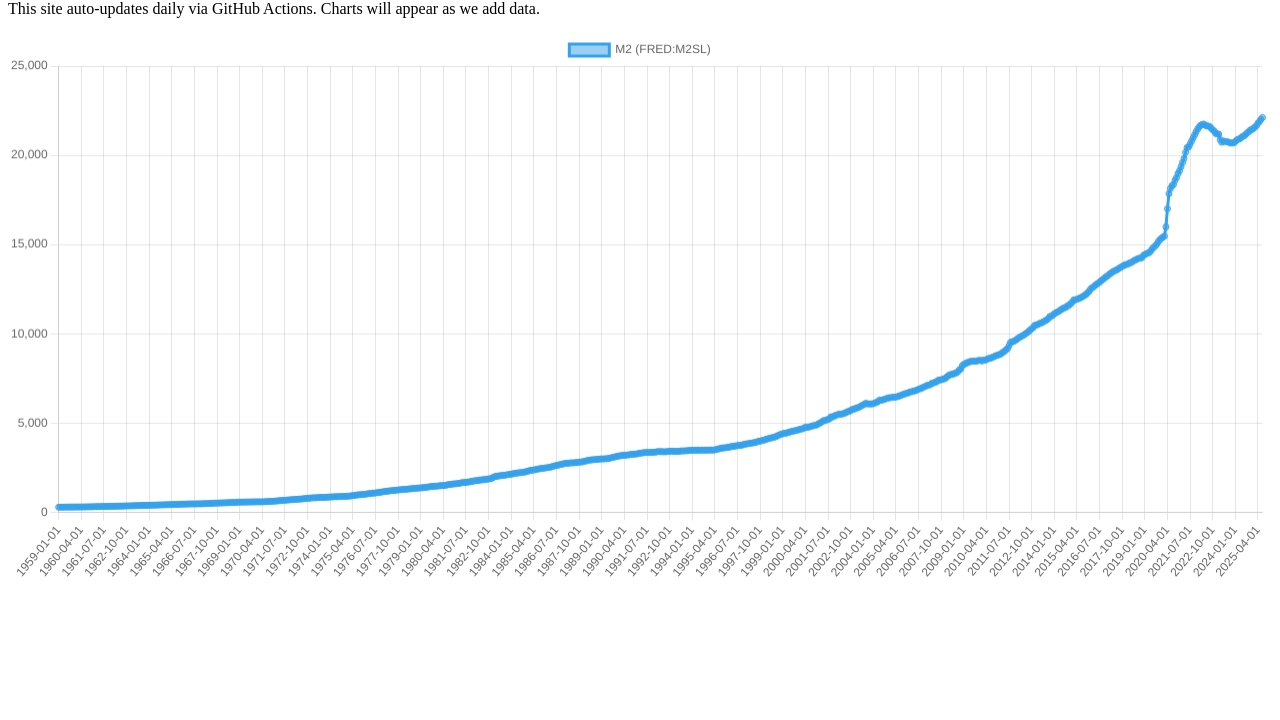
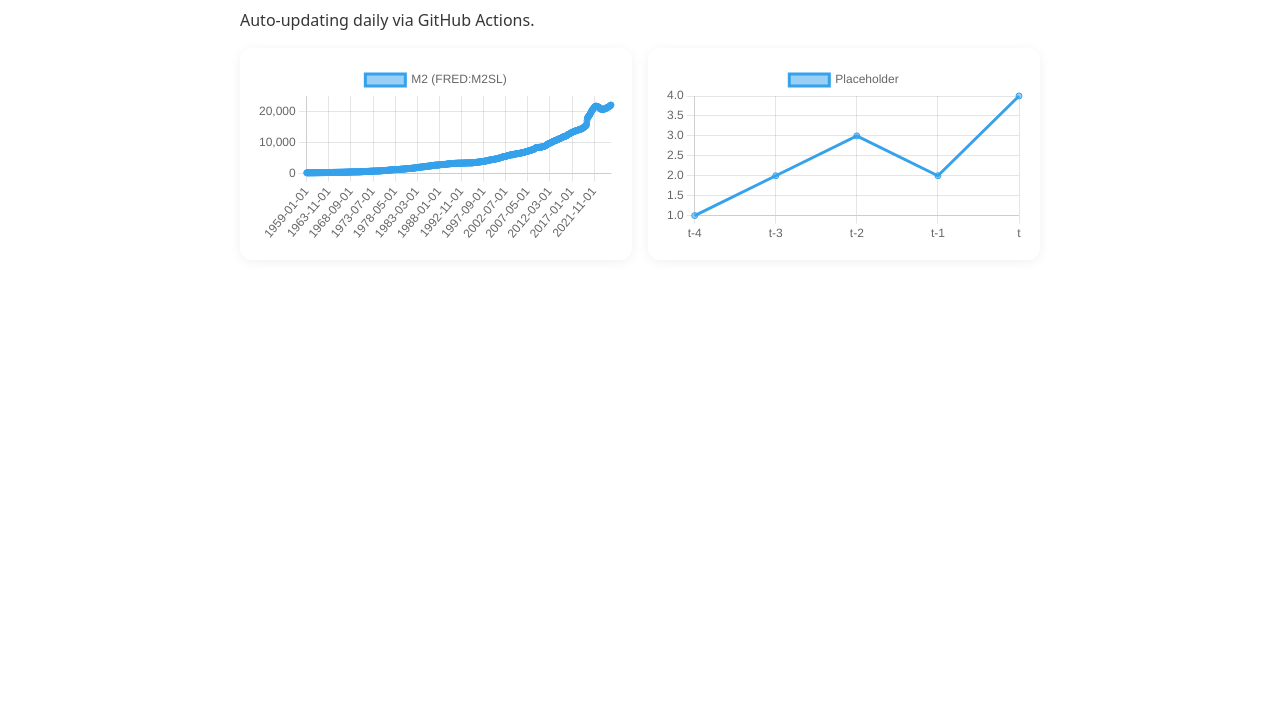
Before and after one commit to space-lumps/macro-dash, a plain HTML site: page index.html in a window 1280 px wide. Shown: the part 80-800 px from the top of the page. Drawn offline with nearby package versions, Linux system fonts and the light colour scheme.

Commit message:
style: add water.css + basic layout

```diff
--- a/index.html
+++ b/index.html
@@ -4,12 +4,26 @@
   <meta charset="utf-8"/>
   <meta name="viewport" content="width=device-width,initial-scale=1"/>
   <title>On-Chain Analytics</title>
+  <link rel="stylesheet" href="https://cdn.jsdelivr.net/npm/water.css@2/out/water.css">
+  <link rel="stylesheet" href="styles.css">
   <script src="https://cdn.jsdelivr.net/npm/chart.js"></script>
 </head>
 <body>
+  <main>
   <h1>On-Chain Analytics</h1>
-  <p>This site auto-updates daily via GitHub Actions. Charts will appear as we add data.</p>
-  <canvas id="m2" width="600" height="260"></canvas>
-  <script src="js/app.js"></script>
+  <p>Auto-updating daily via GitHub Actions.</p>
+
+  <section class="grid">
+    <div class="chart">
+      <canvas id="m2"></canvas>
+    </div>
+
+    <!-- placeholder for future charts -->
+    <div class="chart">
+      <canvas id="example"></canvas>
+    </div>
+  </section>
+</main>
+<script src="js/app.js"></script>
 </body>
 </html>
--- /dev/null
+++ b/styles.css
@@ -0,0 +1,4 @@
+main { max-width: 1100px; margin: 0 auto; }
+.chart { background: #fff; padding: 1rem; border-radius: 12px; box-shadow: 0 2px 12px rgba(0,0,0,.06); }
+.chart canvas { width: 100% !important; height: auto !important; }
+.grid { display: grid; gap: 1rem; grid-template-columns: repeat(auto-fit, minmax(280px, 1fr)); }
```
